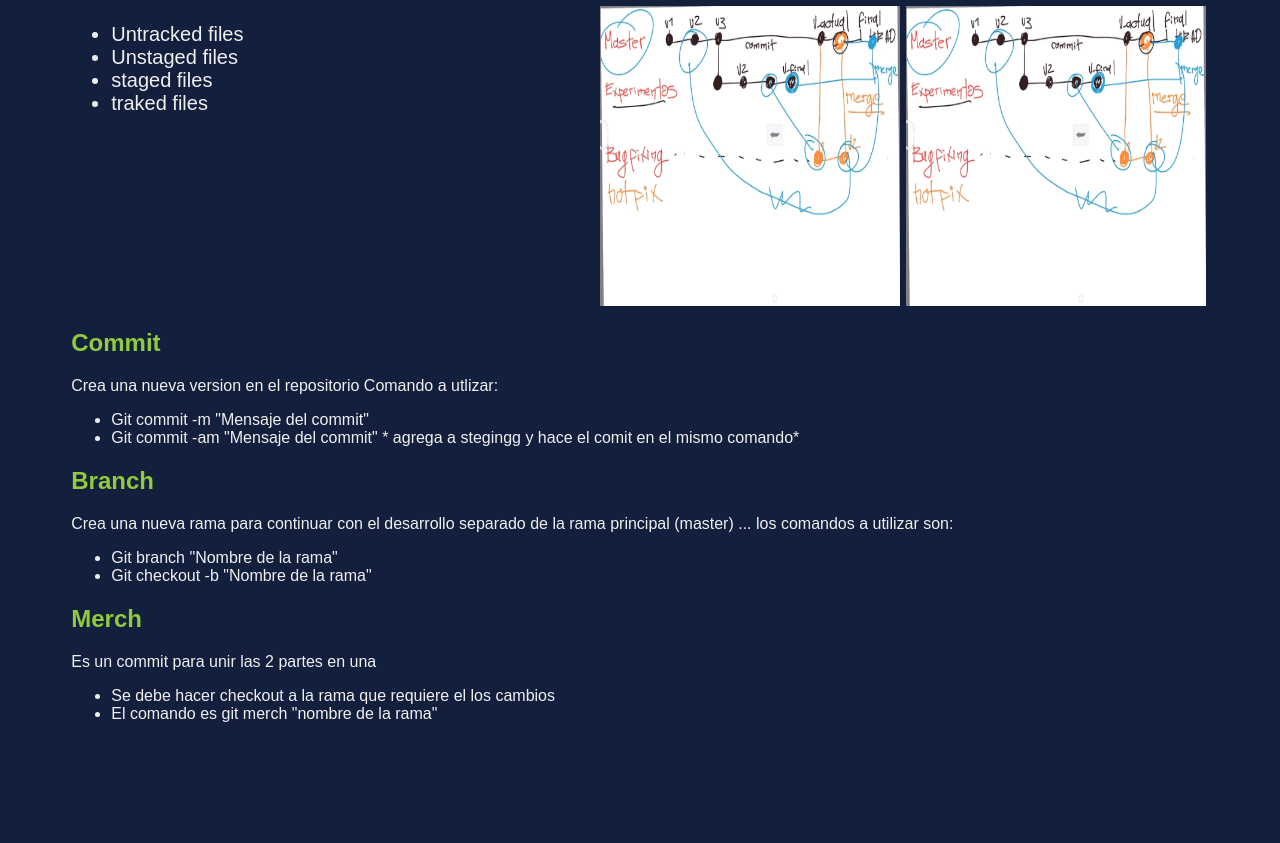
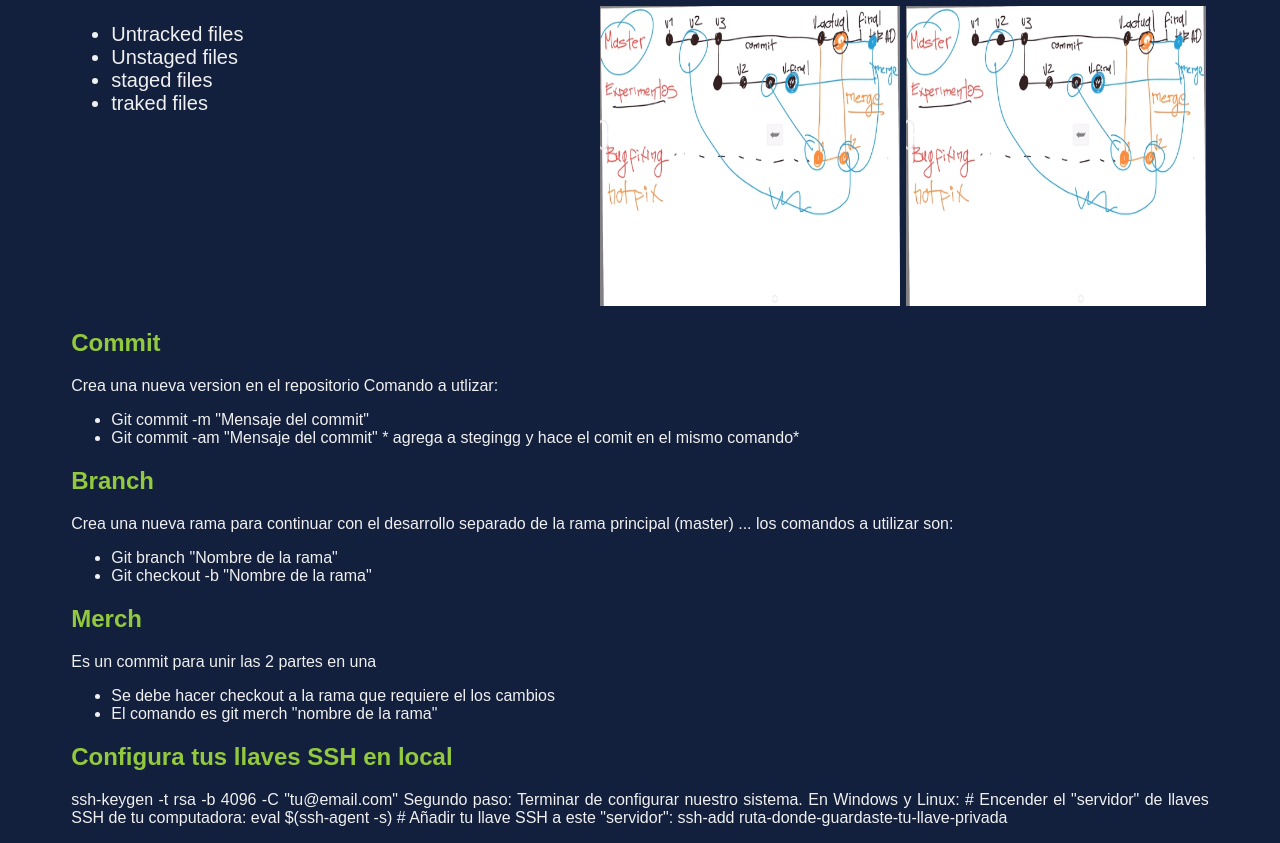
Before and after one commit to Chuss234/Cursos, a plain HTML site: page index.html in a window 1280 px wide. Shown: the part 423-1266 px from the top of the page. Before the commit the page ends 1162 px from the top, so only its background shows below. Drawn offline with Linux system fonts and the light colour scheme.

```diff
--- a/index.html
+++ b/index.html
@@ -80,6 +80,26 @@
             <li>Se debe hacer checkout a la rama que requiere el los cambios</li>
             <li>El comando es git merch "nombre de la rama"</li>
         </ul>
+        <h2>
+            Configura tus llaves SSH en local
+        </h2>
+        <p>
+
+
+            ssh-keygen -t rsa -b 4096 -C "tu@email.com"
+
+            Segundo paso: Terminar de configurar nuestro sistema.
+
+            En Windows y Linux:
+
+            # Encender el "servidor" de llaves SSH de tu computadora:
+            eval $(ssh-agent -s)
+
+            # Añadir tu llave SSH a este "servidor":
+            ssh-add ruta-donde-guardaste-tu-llave-privada
+
+        </p>
     </div>
+
 </body>
 </html>
```
